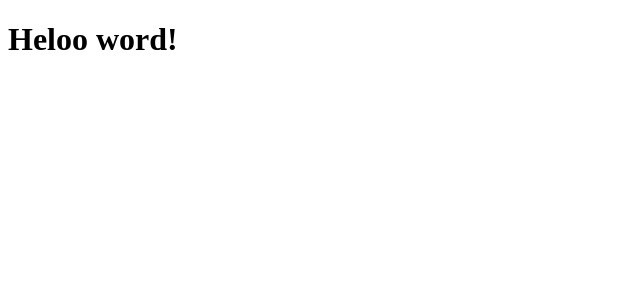
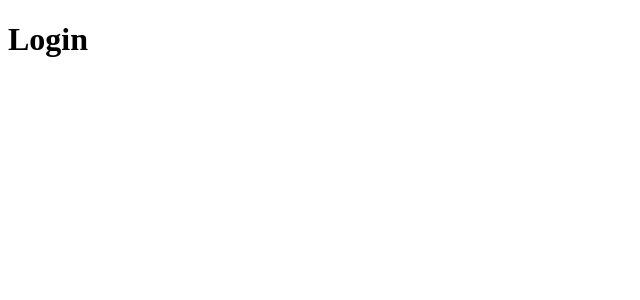
Before and after one commit to staviasz/react-escola, a React (Create React App) app: page / in a window 1280 px wide. Shown: the top 300 px of the page, without its empty margins (0-640 px from the left). Built offline with nearby package versions, Linux system fonts and the light colour scheme.

Commit message:
correções no arquivo eslint referentes ao babel

```diff
--- a/package.json
+++ b/package.json
@@ -36,7 +36,8 @@
     ]
   },
   "devDependencies": {
-    "babel-eslint": "^10.1.0",
+    "@babel/eslint-parser": "^7.21.8",
+    "@babel/preset-react": "^7.18.6",
     "eslint": "^8.40.0",
     "eslint-config-airbnb": "^19.0.4",
     "eslint-config-prettier": "^8.8.0",
--- a/src/App.js
+++ b/src/App.js
@@ -1,5 +1,8 @@
+import React from 'react';
+import Login from './pages/Login';
+
 function App() {
-  return <h1>Heloo word!</h1>;
+  return <Login />;
 }
 
 export default App;
--- /dev/null
+++ b/src/pages/Login/index.js
@@ -0,0 +1,5 @@
+import React from 'react';
+
+export default function Login() {
+  return <h1>Login</h1>;
+}
```
Also changed, not shown: .eslint.txt (added), .eslintrc.js (deleted), .eslintrc.json (added), 1 other file (tests, documents, lock files or other folders).
